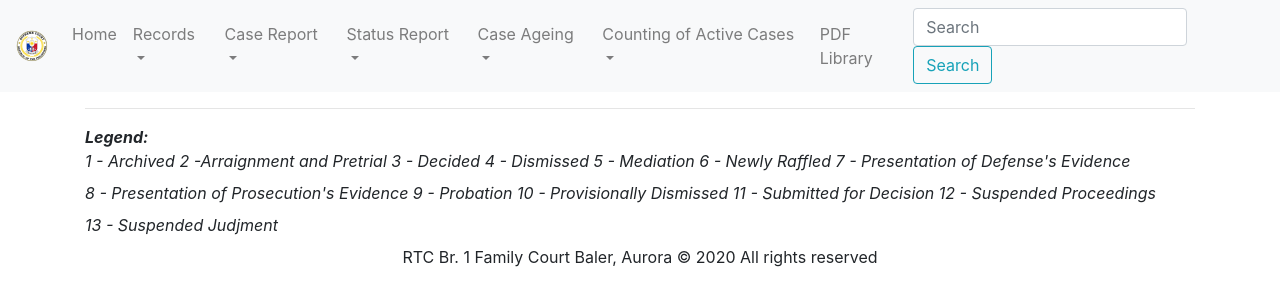
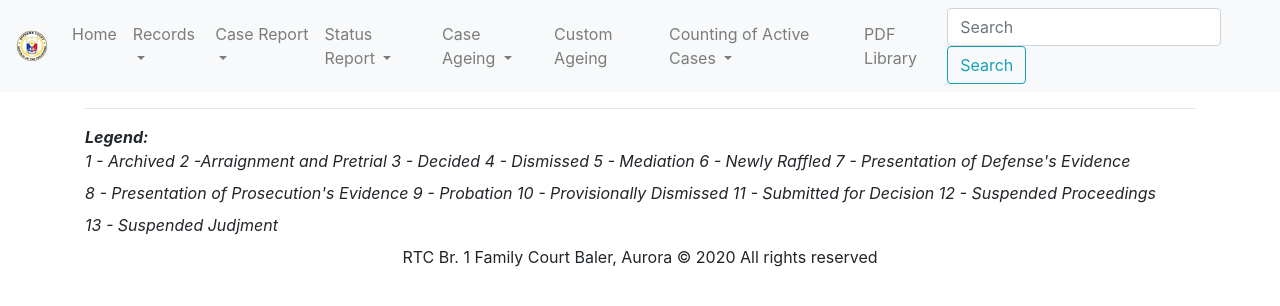
Before and after one commit to theinternetcommoner/rtc2, a Flask app: page /views/profile/1 in a window 1280 px wide. Shown: the top 306 px of the page. Run offline with Flask 3, Linux system fonts and the light colour scheme; some libraries are stand-ins or nearby versions.

Commit message:
Custom Ageing Menu
Added Custom Ageing Menu to Navbar

```diff
--- a/views/templates/viewstemplate.html
+++ b/views/templates/viewstemplate.html
@@ -88,6 +88,9 @@
 							<a class="dropdown-item" href="{{ url_for('reports.report_ageing_10years_up') }}" target="_blank">More than 10 years</a>
 						</div>
 					</li>
+					<li class="nav-item">
+						<a class="nav-link" href="{{ url_for('reports.custom') }}">Custom Ageing</a>
+					</li>
 					<li class="nav-item dropdown">
 						<a class="nav-link dropdown-toggle" href="#" id="navbarDropdown" role="button" data-toggle="dropdown" aria-haspopup="true" aria-expanded="false">
 						Counting of Active Cases
```
Also changed, not shown: 1 other file.
